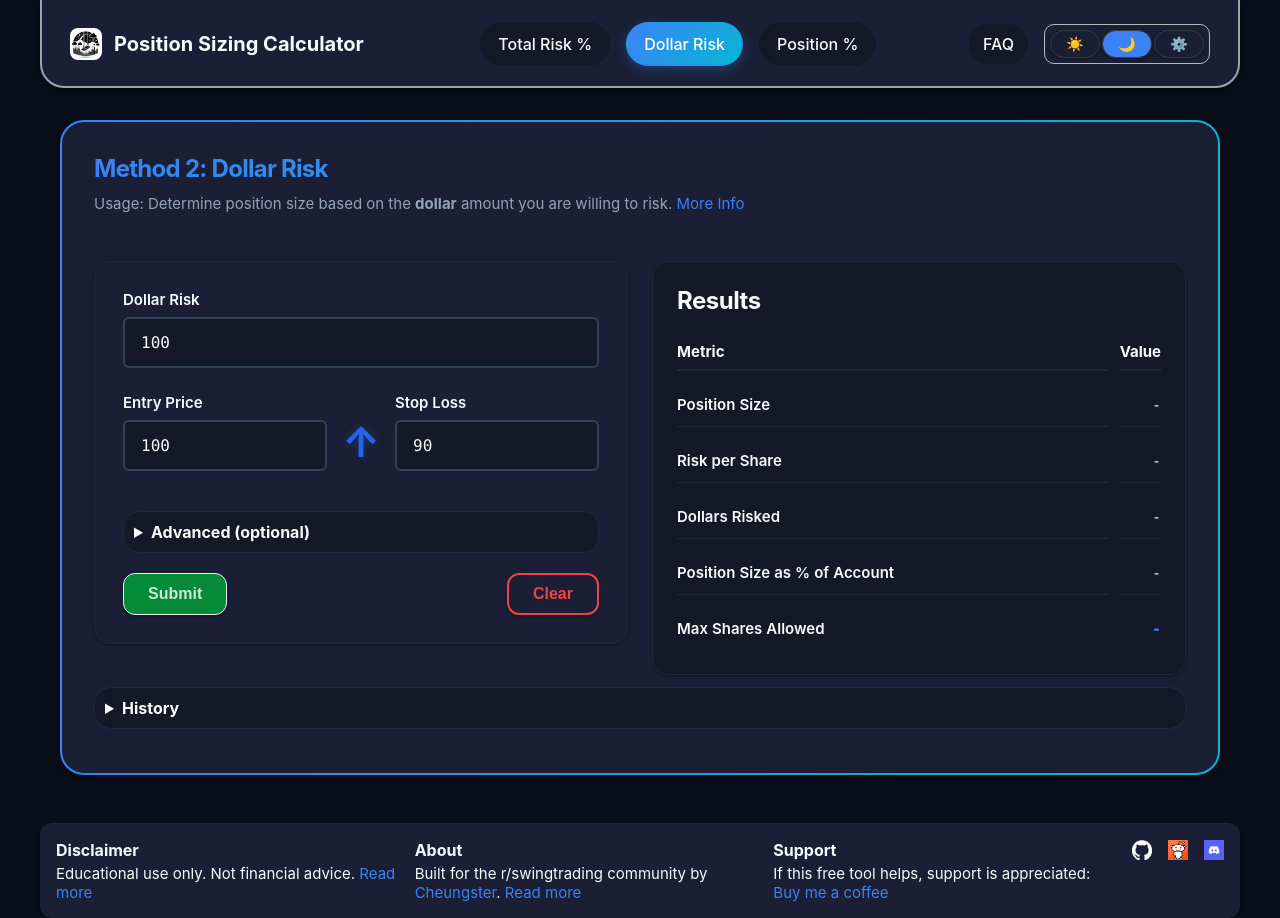
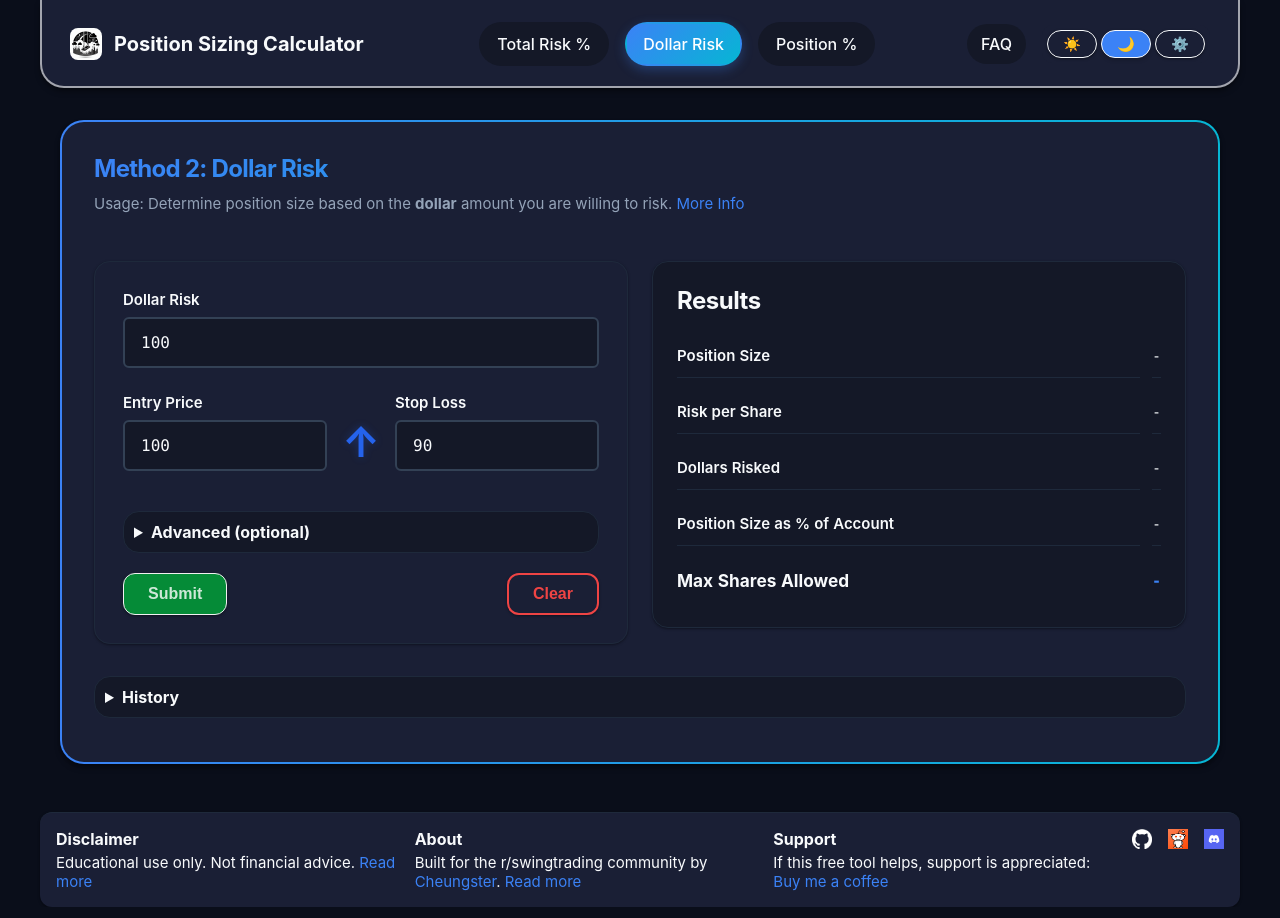
Before and after one commit to marcd35/position_sizing_calculator, a website: page dollar-risk-calculator.html in a window 1280 px wide. Both pictures are taken after a click on the radio button "Dark theme". Drawn offline with Linux system fonts and the light colour scheme.

Commit message:
UI cleanup

```diff
--- a/dollar-risk-calculator.html
+++ b/dollar-risk-calculator.html
@@ -161,11 +161,7 @@
           <section id="result-dollar" class="results-section">
             <h2>Results</h2>
             <div class="results-grid">
-              <!-- Header Row -->
-              <div class="results-header">
-                <span class="metric-header">Metric</span>
-                <span class="value-header">Value</span>
-              </div>
+              <!-- Header Row removed per user request -->
               <!-- Position Size Row -->
               <div class="result-row">
                 <span class="metric">Position Size</span>
@@ -188,7 +184,7 @@
               </div>
               <!-- Max Shares Row -->
               <div class="result-row">
-                <span class="metric">Max Shares Allowed</span>
+                <span class="metric" style="font-weight: 700; font-size: 1.15em;">Max Shares Allowed</span>
                 <span class="value copyable" id="max-shares-dollar">-</span>
               </div>
             </div>
--- a/src/css/shared.css
+++ b/src/css/shared.css
@@ -100,9 +100,9 @@ body {
 .theme-switcher {
   display: inline-flex;
   align-items: center;
-  gap: 2px;
+  gap: 4px;
   background: #ffffff;
-  border: 1px solid #3a3a3a;
+  /* border: 1px solid #ff000025; */
   border-radius: 10px;
   padding: 5px;
 }
@@ -145,11 +145,12 @@ html[data-theme='grayscale'] {
 
 html[data-theme='dark'] .theme-switcher {
   background: var(--surface-color);
-  border: 1px solid #b8b8b8;
+  /* border: 1px solid #b8b8b8; */
 }
 
 html[data-theme='dark'] .theme-switcher__btn {
   background: var(--surface-color);
+  border: 1px solid #f8fafc;
 }
 
 html[data-theme='dark'] .theme-switcher__btn[aria-checked='true'] {
@@ -158,8 +159,9 @@ html[data-theme='dark'] .theme-switcher__btn[aria-checked='true'] {
 
 /* Grayscale theme adjustments for theme switcher */
 html[data-theme='grayscale'] .theme-switcher {
-  background: #6a6a6a;
-  border: 1px solid #f0f0f0;
+  /* background: #6a6a6a; */
+  background: var(--surface-color);
+  /* border: 1px solid #f0f0f0; */
 }
 
 html[data-theme='grayscale'] .theme-switcher__btn {
```
Also changed, not shown: position-percent-calculator.html (+2 -6 lines), total-risk-calculator.html (+2 -6 lines).
